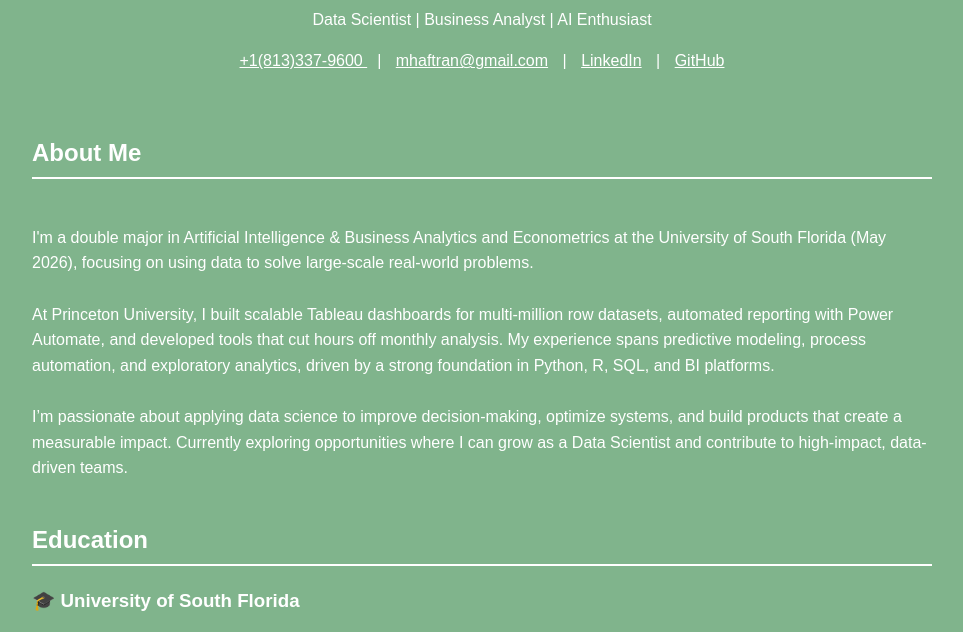
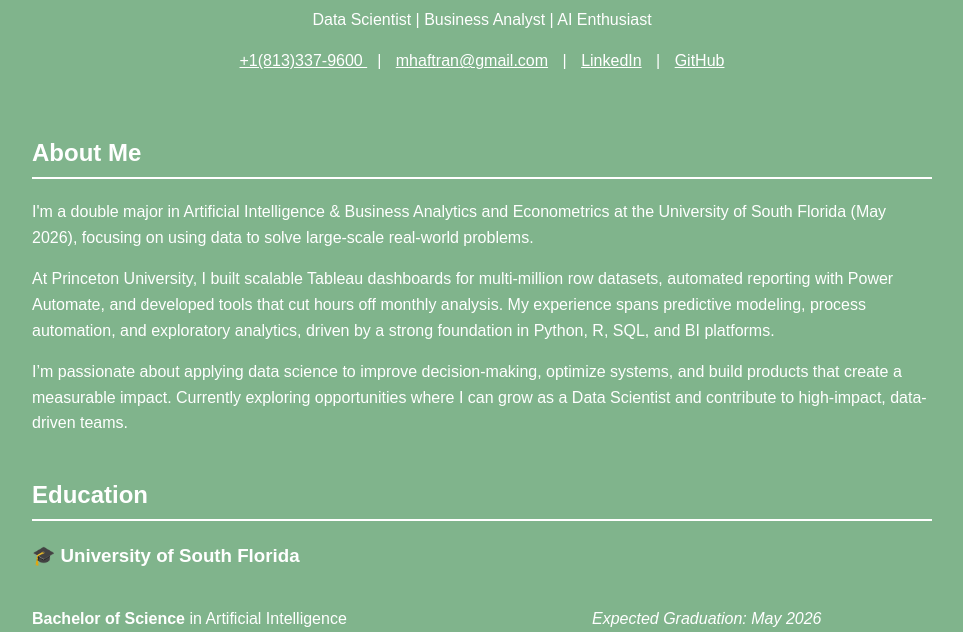
Before and after one commit to HaTranUSF/Apple_Quality_Classification, a plain HTML site: page index.html in a window 1280 px wide. Shown: the part 126-758 px from the top of the page, without its empty margins (158-1121 px from the left). Drawn offline with Linux system fonts and the light colour scheme.

Commit message:
Update index.html

```diff
--- a/index.html
+++ b/index.html
@@ -19,14 +19,19 @@
   </header>
 
   <section>
-    <h2>About Me</h2>
-    <p>
-     <br> I'm a double major in Artificial Intelligence & Business Analytics and Econometrics at the University of South Florida (May 2026), focusing on using data to solve large-scale real-world problems.</br>
-<br>At Princeton University, I built scalable Tableau dashboards for multi-million row datasets, automated reporting with Power Automate, and developed tools that cut hours off monthly analysis. My experience spans predictive modeling, process automation, and exploratory analytics, driven by a strong foundation in Python, R, SQL, and BI platforms.</br>
+    <section>
+  <h2>About Me</h2>
+  <p>
+    I'm a double major in Artificial Intelligence & Business Analytics and Econometrics at the University of South Florida (May 2026), focusing on using data to solve large-scale real-world problems.
+  </p>
+  <p>
+    At Princeton University, I built scalable Tableau dashboards for multi-million row datasets, automated reporting with Power Automate, and developed tools that cut hours off monthly analysis. My experience spans predictive modeling, process automation, and exploratory analytics, driven by a strong foundation in Python, R, SQL, and BI platforms.
+  </p>
+  <p>
+    I’m passionate about applying data science to improve decision-making, optimize systems, and build products that create a measurable impact. Currently exploring opportunities where I can grow as a Data Scientist and contribute to high-impact, data-driven teams.
+  </p>
+</section>
 
-<br> I’m passionate about applying data science to improve decision-making, optimize systems, and build products that create a measurable impact. Currently exploring opportunities where I can grow as a Data Scientist and contribute to high-impact, data-driven teams.</br>
-    </p>
-  </section>
 
   <section>
     <h2>Education</h2>
```
